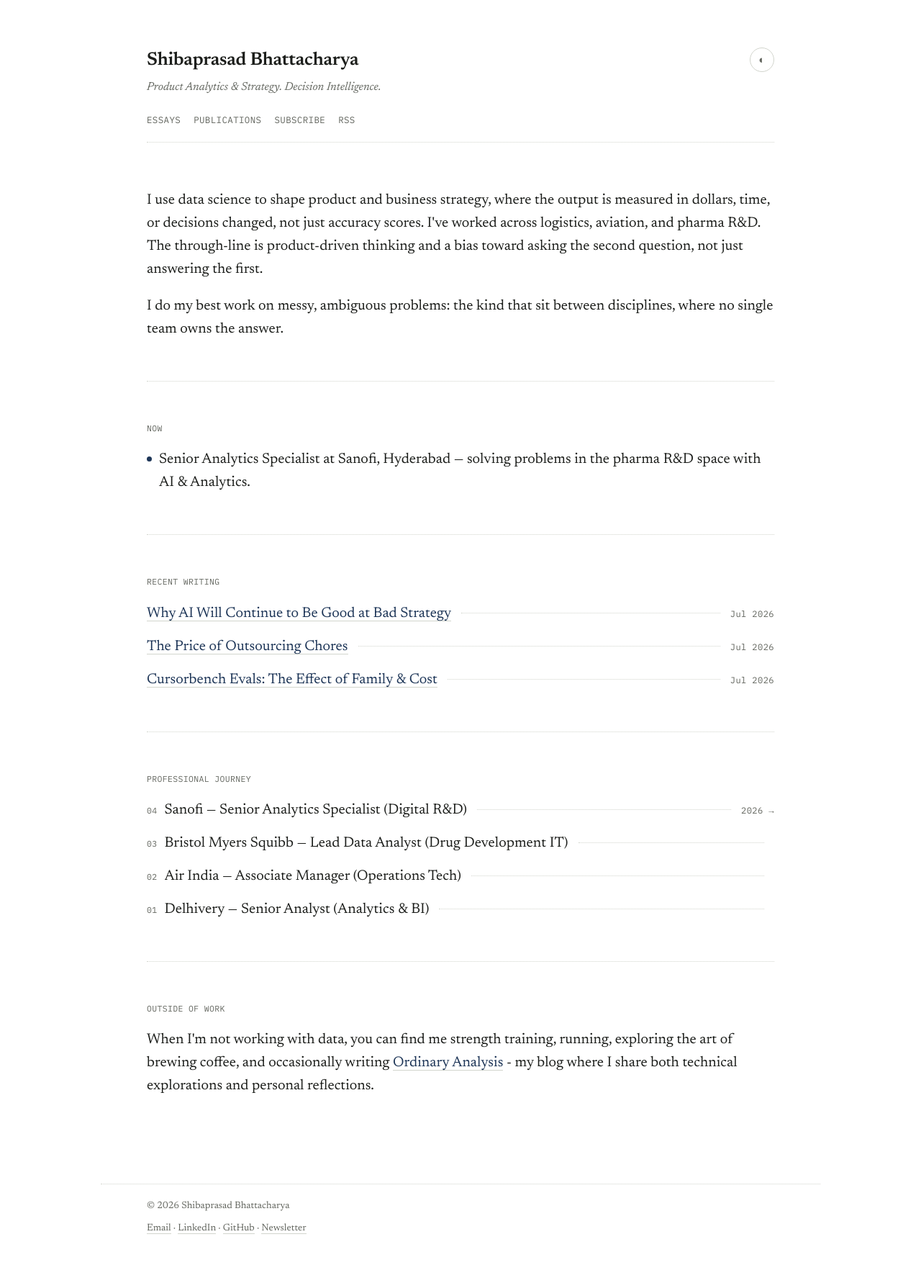
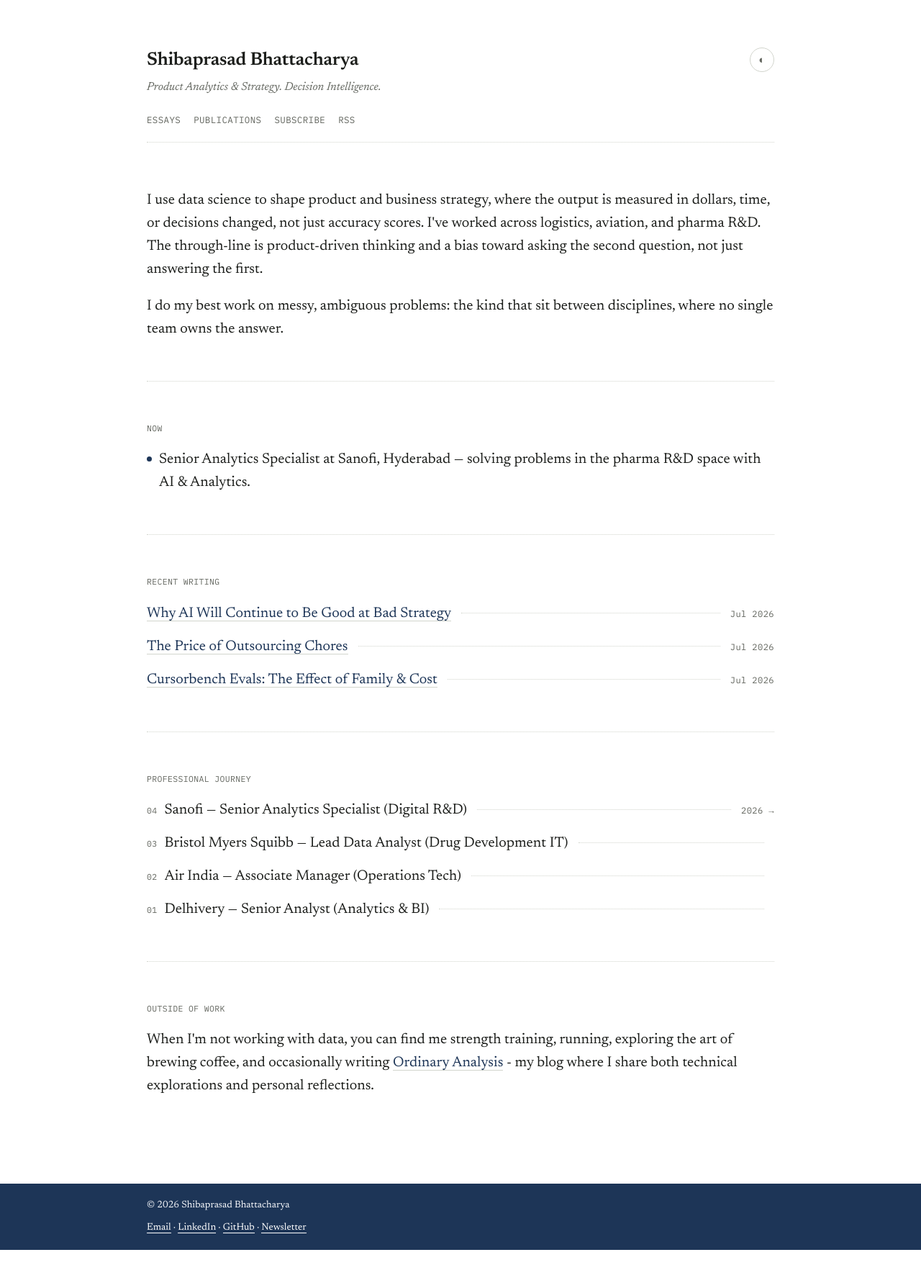
Before and after one commit to shibaprasadb/shibaprasadb.github.io, a Jekyll site: the page built from index.html, in a window 1280 px wide. Shown: the whole page at 72% size. Built offline with Jekyll 4.4.1, drawn with Linux system fonts in a browser that asks for light colours; after the commit the page ends 1736 px from its top, so only the background shows below that.

Commit message:
Add full-width themed footer bar

```diff
--- a/_layouts/default.html
+++ b/_layouts/default.html
@@ -88,6 +88,7 @@
     {% include nav.html %}
     {{ content }}
     <footer class="site-footer">
+      <div class="site-footer__inner">
         <p>© {{ site.time | date: "%Y" }} Shibaprasad Bhattacharya</p>
         <p>
           <a href="mailto:shibaprasad.b@outlook.com">Email</a> ·
@@ -95,6 +96,7 @@
           <a href="https://github.com/shibaprasadb" target="_blank">GitHub</a> ·
           <a href="https://ordinaryanalysis.substack.com/" target="_blank">Newsletter</a>
         </p>
+      </div>
     </footer>
     <script>
       const toggle = document.getElementById('dark-toggle');
--- a/style.css
+++ b/style.css
@@ -11,6 +11,10 @@
   --color-accent: #1D3557;
   --color-border: #D2D5CD;
   --color-accent-soft: #E2E6E9;
+  --color-footer-bg: #1D3557;
+  --color-footer-text: #F7F9FC;
+  --color-footer-link: #FFFFFF;
+  --color-footer-link-hover: #A8DADC;
 
   --font-family: 'Newsreader', Georgia, 'Times New Roman', serif;
   --font-mono: 'IBM Plex Mono', ui-monospace, monospace;
@@ -37,6 +41,10 @@ body.dark-mode {
   --color-accent: #7FAE8F;
   --color-border: #2C2F2B;
   --color-accent-soft: #1B241E;
+  --color-footer-bg: #1B241E;
+  --color-footer-text: #F1F5F2;
+  --color-footer-link: #FFFFFF;
+  --color-footer-link-hover: #B7E4C7;
 }
 
 /* ============================================
@@ -258,18 +266,23 @@ button:focus-visible {
    Footer
    ============================================ */
 .site-footer {
+  margin-top: var(--space-section);
+  background: var(--color-footer-bg);
+  color: var(--color-footer-text);
+}
+
+.site-footer__inner {
   max-width: var(--layout-max);
-  margin: var(--space-section) auto 0;
-  padding: var(--space-compact) 0 var(--space-page);
+  margin: 0 auto;
+  padding-block: var(--space-compact);
   padding-inline: clamp(20px, 5vw, 64px);
-  border-top: 1px dotted var(--color-border);
 }
 
 .site-footer p {
   margin: 0;
   font-size: .85rem;
   font-weight: 400;
-  color: var(--color-text-secondary);
+  color: var(--color-footer-text);
 }
 
 .site-footer p:first-child {
@@ -277,13 +290,17 @@ button:focus-visible {
 }
 
 .site-footer a {
-  color: var(--color-text-secondary);
-  border-bottom: 1px solid var(--color-border);
+  color: var(--color-footer-link);
+  border-bottom: 1px solid currentColor;
 }
 
 .site-footer a:hover {
-  color: var(--color-accent);
-  border-bottom-color: var(--color-accent);
+  color: var(--color-footer-link-hover);
+  border-bottom-color: currentColor;
+}
+
+.site-footer a:focus-visible {
+  outline-color: var(--color-footer-link-hover);
 }
 
 /* ============================================
```
Lines whose indentation alone changed are shown as unchanged.
